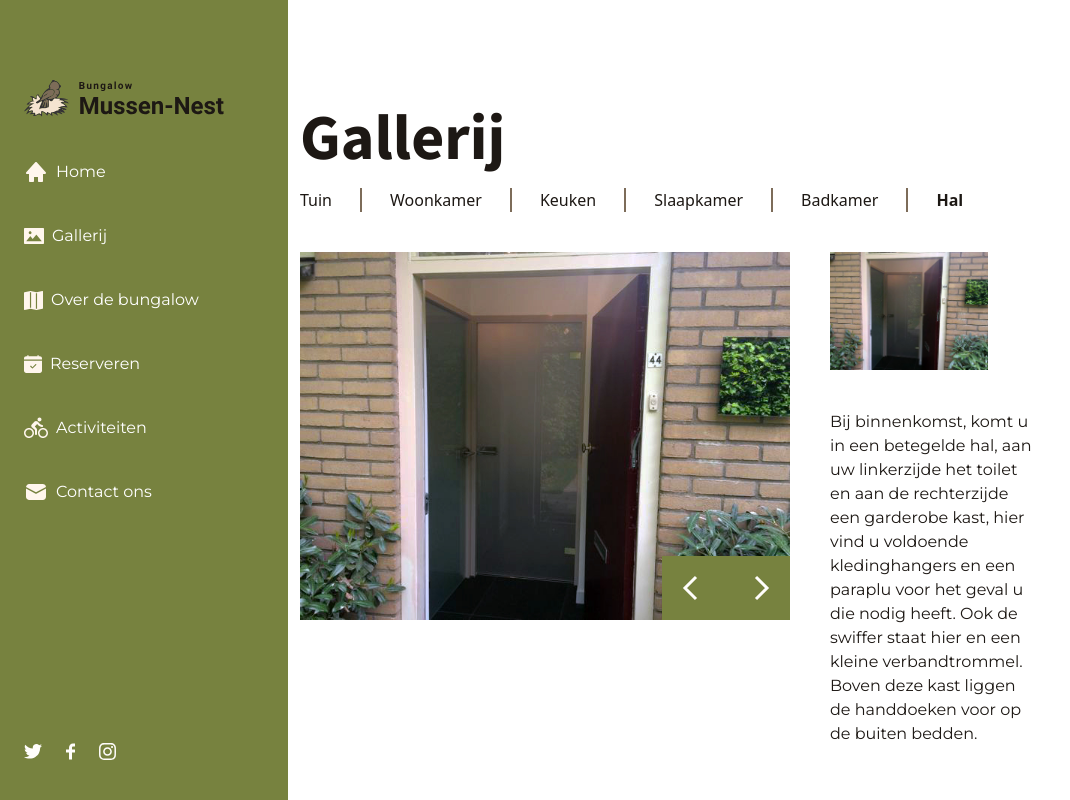
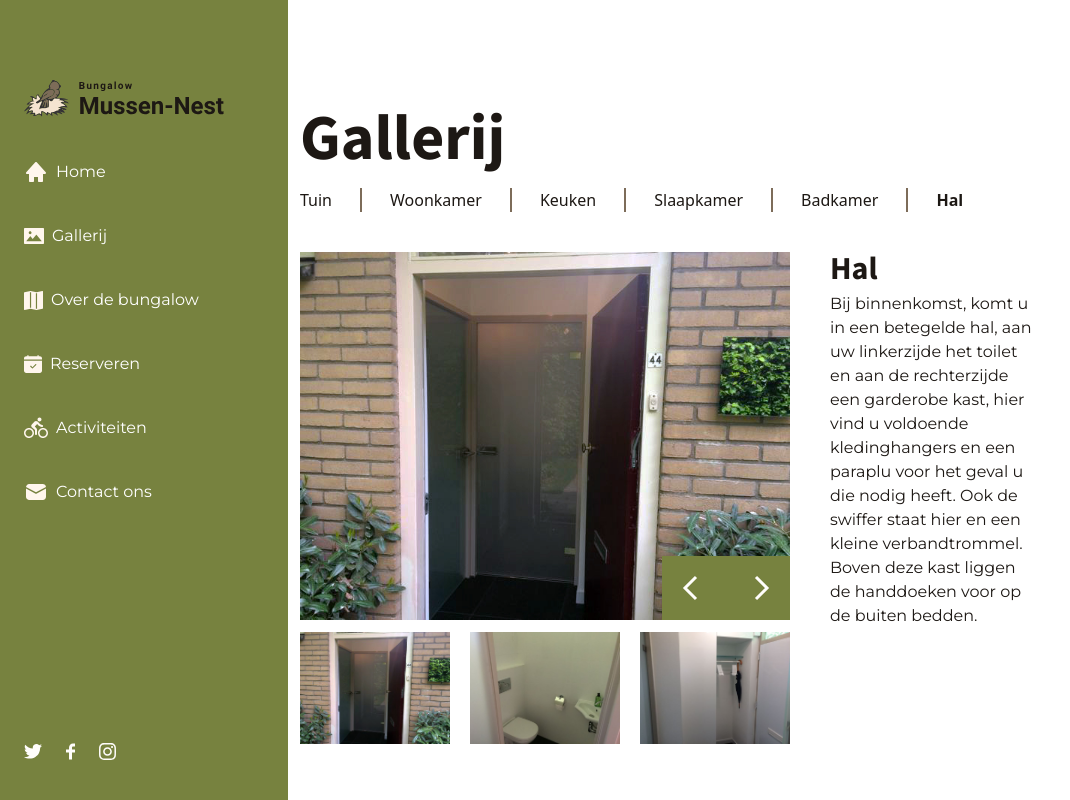
Before and after one commit to RammahKarpous/bungalow-mussen-nest, a React (Create React App) app: page /gallerij/hal in a window 1280 px wide. Shown: the top 800 px of the page, without its empty margins (0-1070 px from the left). Built offline with nearby package versions, Linux system fonts and the light colour scheme.

Commit message:
Added thumbnails to the slideshow, added titles to the side content and defined the number of thumbnails per view

```diff
--- a/src/components/Slideshow.jsx
+++ b/src/components/Slideshow.jsx
@@ -1,5 +1,5 @@
 import { Swiper, SwiperSlide } from 'swiper/react'
-import SwiperCore, { Navigation, Pagination } from 'swiper'
+import SwiperCore, { Navigation, Pagination, Thumbs } from 'swiper'
 
 import 'swiper/swiper-bundle.css'
 import 'swiper/swiper.scss'
@@ -7,15 +7,19 @@ import { useRef } from 'react'
 
 import chevronLeft from '../assets/icons/chevron-left.svg'
 import chevronRight from '../assets/icons/chevron-right.svg'
+import { useState } from 'react';
 
-SwiperCore.use([ Navigation, Pagination ])
+SwiperCore.use([ Navigation, Pagination, Thumbs ])
 
-const Slideshow = ({ images }) => {
+const Slideshow = ({ images, visibleThumbs }) => {
 
     const prevRef = useRef()
     const nextRef = useRef()
 
+    const [thumbsSwiper, setThumbsSwiper] = useState(null)
+
     return (
+        <div>
             <Swiper
                 onInit={(swiper) => {
                     swiper.params.navigation.prevEl = prevRef.current;
@@ -30,6 +34,7 @@ const Slideshow = ({ images }) => {
                 slidesPerView={1}
                 className="flex"
                 loop
+                thumbs={{ swiper: thumbsSwiper }}
             >
 
                 {images.map((image, i) => (
@@ -54,7 +59,28 @@ const Slideshow = ({ images }) => {
                     </div>
                 </div>
             </Swiper>
+
+            <Swiper
+                onSwiper={setThumbsSwiper}
+                watchSlidesVisibility
+                watchSlidesProgress
+                slidesPerView={visibleThumbs}
+                spaceBetween={20}
+                className="mt-3">
+                    {/* className={`${isActive ? 'opacity-30' : 'opacity-100'}`} */}
+
+                    {images.map((image, i) => (
+                        <SwiperSlide tag="li" key={i} className={`cursor-pointer`}>
+                            <img className="w-full" src={image.path} alt={image.name} />
+                        </SwiperSlide>
+                    ))}
+            </Swiper>
+        </div>
     )
 }
 
+Slideshow.defaultProps = {
+    visibleThumbs: 4
+}
+
 export default Slideshow
--- a/src/pages/gallerij/Badkamer.jsx
+++ b/src/pages/gallerij/Badkamer.jsx
@@ -30,7 +30,7 @@ const Badkamer = () => {
                 <Slideshow images={images} />
             </SlideshowTemplate>
             <ContentTemplate quaterWidth>
-                <img src={images[0].path} alt={images[0].name} className="xl:w-9/12 xl:block hidden mb-10" />
+                <h3>Badkamer</h3>
 
                 <p>In de badkamer een douche met regenkop, handdouche en thermostaatkraan.
                 Radiator om de handdoeken te verwarmen, een wasbak en opbergruimte.
--- a/src/pages/gallerij/Hal.jsx
+++ b/src/pages/gallerij/Hal.jsx
@@ -19,10 +19,10 @@ const Hal = () => {
     return (
         <MainTemplate>
             <SlideshowTemplate>
-                <Slideshow images={images} />
+                <Slideshow images={images} visibleThumbs={3} />
             </SlideshowTemplate>
             <ContentTemplate quaterWidth>
-                <img src={images[0].path} alt={images[0].name} className="xl:w-9/12 xl:block hidden mb-10" />
+                <h3>Hal</h3>
 
                 <p>Bij binnenkomst, komt u in een betegelde hal, aan uw linkerzijde het toilet en aan de rechterzijde een garderobe kast, hier vind u voldoende kledinghangers en een paraplu voor het geval u die nodig heeft. Ook de swiffer staat hier en een kleine verbandtrommel. Boven deze kast liggen de handdoeken voor op de buiten bedden.</p>
             </ContentTemplate>
--- a/src/pages/gallerij/Keuken.jsx
+++ b/src/pages/gallerij/Keuken.jsx
@@ -24,7 +24,7 @@ const Keuken = () => {
                 <Slideshow images={images} />
             </SlideshowTemplate>
             <ContentTemplate quaterWidth>
-                <img src={images[0].path} alt={images[0].name} className="xl:w-9/12 xl:block hidden mb-10" />
+                <h3>Keuken</h3>
 
                 <p>De zonnige tuin op het zuiden geeft u alle privacy. Er staat een eettafel met 2 stoelen.
                 Tevens 2 heerlijke ligbedden met een tafeltje en uiteraard ontbreekt de parasol niet. Dit alles is voorzien van kussens voor een comfortabele zit of lig. Badlakens voor de ligbedden zijn ook aanwezig. Geniet van de rust en fluitende vogels op uw eigen terras. En misschien brengt de eekhoorn u wel een bezoekje!</p>
--- a/src/pages/gallerij/Slaapkamer.jsx
+++ b/src/pages/gallerij/Slaapkamer.jsx
@@ -28,7 +28,7 @@ const Slaapkamer = () => {
                 <Slideshow images={images} />
             </SlideshowTemplate>
             <ContentTemplate quaterWidth>
-                <img src={images[0].path} alt={images[0].name} className="xl:w-9/12 xl:block hidden mb-10" />
+                <h3>Slaapkamer</h3>
 
                 <p>Slaapkamer met aangrenzende badkamer. SwissSense medium boxspring bed van 180 x 210.
                 U heeft 4 hoofdkussens en 2 losse 1-persoonsdekbedden (140x210). Op verzoek is er ook een 2 peroonsdekbed (240x210). De keuze mag u kenbaar maken bij de boeking.
--- a/src/pages/gallerij/Tuin.jsx
+++ b/src/pages/gallerij/Tuin.jsx
@@ -24,7 +24,7 @@ const Tuin = () => {
                 <Slideshow images={images} />
             </SlideshowTemplate>
             <ContentTemplate quaterWidth>
-                <img src={images[0].path} alt={images[0].name} className="xl:w-9/12 xl:block hidden mb-10" />
+                <h3>Tuin</h3>
 
                 <p>De zonnige tuin op het zuiden geeft u alle privacy. Er staat een eettafel met 2 stoelen.
                 Tevens 2 heerlijke ligbedden met een tafeltje en uiteraard ontbreekt de parasol niet. Dit alles is voorzien van kussens voor een comfortabele zit of lig. Badlakens voor de ligbedden zijn ook aanwezig. Geniet van de rust en fluitende vogels op uw eigen terras. En misschien brengt de eekhoorn u wel een bezoekje!</p>
--- a/src/pages/gallerij/Woonkamer.jsx
+++ b/src/pages/gallerij/Woonkamer.jsx
@@ -36,7 +36,7 @@ const Woonkamer = () => {
             </SlideshowTemplate>
 
             <ContentTemplate quaterWidth>
-                <img src={images[0].path} alt={images[0].name} className="xl:w-9/12 xl:block hidden mb-10" />
+                <h3>Woonkamer</h3>
 
                 <p>De woonkamer heeft heerlijk uitzicht op de tuin en geeft u volledig privacy. Het interieur is met een warme houten pvc vloer, witte muren en natuurlook gordijnen een oase van rust. Een 2-persoonsbank, hokkers-salontafel, vitrinekast, TV, Blu-Ray speler, ronde eettafel, twee eetstoelen en sfeervolle verlichting maken onze bungalow uw thuis.
                 </p>
```
Lines whose indentation alone changed are shown as unchanged.
